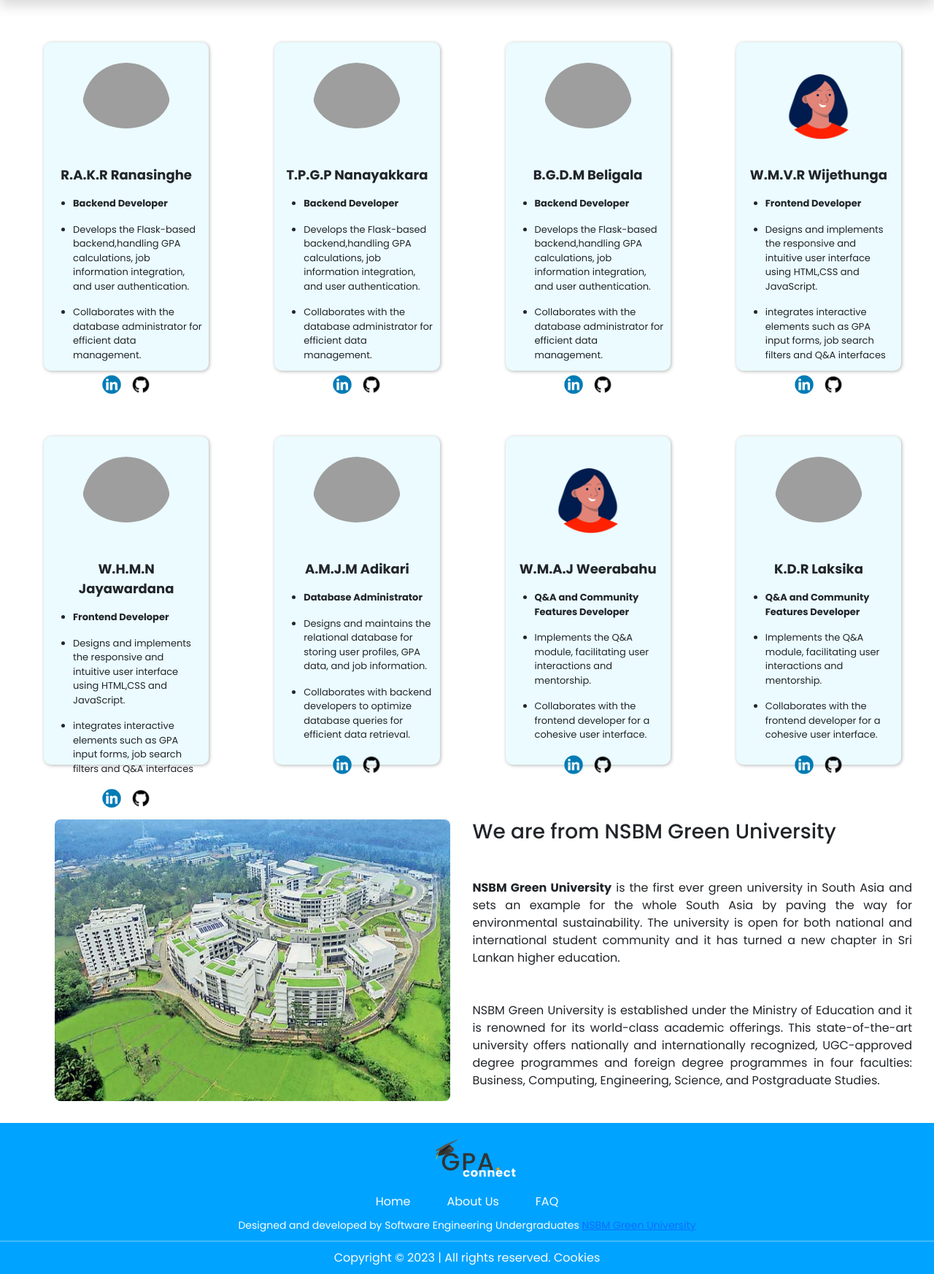
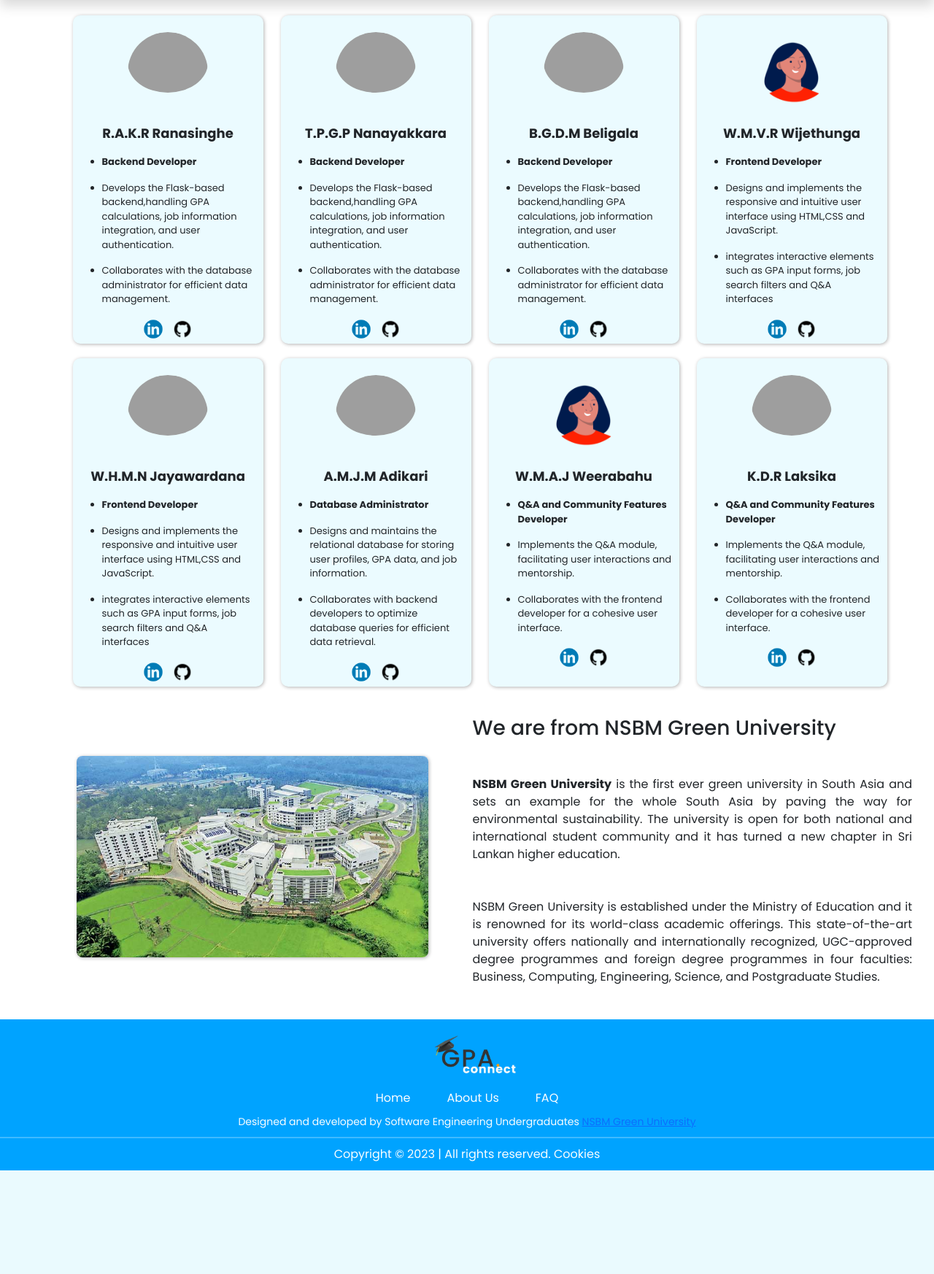
Before and after one commit to KumudithaRanasinghe/GPA_Connect, a Flask app: page /aboutus in a window 1280 px wide. Shown: the part 96-1842 px from the top of the page at 73% size. After the commit the page ends 1700 px from the top, so only its background shows below. Run offline with Flask 3, Linux system fonts and the light colour scheme; grey boxes are pictures that could not be loaded.

Commit message:
About us page response-ok

```diff
--- a/Templates/aboutus.html
+++ b/Templates/aboutus.html
@@ -27,10 +27,11 @@
     <main class="load-font">
 
 
-        <div class="space">
-            <div class="row-dev">
-                <!---->
+        <Section id="packages" class="pt-5">
 
+            <div class="container">
+                <div class="row">
+                    <div class="col-lg">
                         <div class="card-dev">
                             <div class="circular-image">
                                 <img src="https://media.licdn.com/dms/image/D5603AQEq0TBemNMj9Q/profile-displayphoto-shrink_200_200/0/1694000301701?e=1710374400&v=beta&t=E0OTs-t49e67F0E7EQsumdzp4fdVALucnLR9VWR99eo" alt="image">
@@ -52,13 +53,13 @@
                                     </ul>
                                 </div>
                                 <div class="social-align">
-                                <a href="https://www.linkedin.com/in/ravindu-ranasinghe-078a23254/"><img src="{{url_for('static', filename='Images/linkedin.png')}}" alt="linkedin" class="social"></a>
-                                <a href="https://github.com/KumudithaRanasinghe/"><img src="{{url_for('static', filename='Images/github.png')}}" alt="github" class="social"></a>
+                                        <a href="https://www.linkedin.com/in/ravindu-ranasinghe-078a23254/" target="_blank"><img src="{{url_for('static', filename='Images/linkedin.png')}}" alt="linkedin" class="social"></a>
+                                        <a href="https://github.com/KumudithaRanasinghe/" target="_blank"><img src="{{url_for('static', filename='Images/github.png')}}" alt="github" class="social"></a>
                                 </div>
                             </div>
                         </div>
-                <!---->
-                <!---->
+                    </div>
+                    <div class="col-lg">
                         <div class="card-dev">
                     <div class="circular-image">
                         <img src="https://media.licdn.com/dms/image/D5603AQETsvgTJdV_4w/profile-displayphoto-shrink_100_100/0/1701582457155?e=1710374400&v=beta&t=p1Ep-Z_wh8EVZLR1BPzUJ2047G0C1XjgybECpDkLb1Q" alt="image">
@@ -80,13 +81,13 @@
                             </ul>
                         </div>
                         <div class="social-align">
-                            <a href="https://www.linkedin.com/in/pasindu-nanayakkara-94867424b/"><img src="{{url_for('static', filename='Images/linkedin.png')}}" alt="linkedin" class="social"></a>
-                            <a href="#"><img src="{{url_for('static', filename='Images/github.png')}}" alt="github" class="social"></a>
+                            <a href="https://www.linkedin.com/in/pasindu-nanayakkara-94867424b/" target="_blank"><img src="{{url_for('static', filename='Images/linkedin.png')}}" alt="linkedin" class="social"></a>
+                            <a href="#" target="_blank"><img src="{{url_for('static', filename='Images/github.png')}}" alt="github" class="social"></a>
                     </div>
                     </div>
                 </div>
-                <!---->
-                <!---->
+                    </div>
+                    <div class="col-lg">
                         <div class="card-dev">
                             <div class="circular-image">
                                 <img src="https://media.licdn.com/dms/image/D5603AQHF8YhuaywLcg/profile-displayphoto-shrink_200_200/0/1701538334391?e=1710374400&v=beta&t=okWGhOxXvIv-hYrnJ2IgGDP2GV6Z-b-KeSGSYL_lKyc" alt="image">
@@ -108,13 +109,13 @@
                                     </ul>
                                 </div>
                                 <div class="social-align">
-                            <a href="https://www.linkedin.com/in/dushan-madushanka-360252196/"><img src="{{url_for('static', filename='Images/linkedin.png')}}" alt="linkedin" class="social"></a>
-                            <a href="https://github.com/dushan6693"><img src="{{url_for('static', filename='Images/github.png')}}" alt="github" class="social"></a>
+                                    <a href="https://www.linkedin.com/in/dushan-madushanka-360252196/" target="_blank"><img src="{{url_for('static', filename='Images/linkedin.png')}}" alt="linkedin" class="social"></a>
+                                    <a href="https://github.com/dushan6693" target="_blank"><img src="{{url_for('static', filename='Images/github.png')}}" alt="github" class="social"></a>
                             </div>
                             </div>
                         </div>
-                <!---->
-                <!---->
+                    </div>
+                    <div class="col-lg">
                         <div class="card-dev">
                             <div class="circular-image">
                                 <img src="{{url_for('static', filename='Images/icon-women.png')}}" alt="image">
@@ -136,18 +137,15 @@
                                     </ul>
                                 </div>
                                 <div class="social-align">
-                            <a href="#"><img src="{{url_for('static', filename='Images/linkedin.png')}}" alt="linkedin" class="social"></a>
-                            <a href="#"><img src="{{url_for('static', filename='Images/github.png')}}" alt="github" class="social"></a>
+                                    <a href="#" target="_blank"><img src="{{url_for('static', filename='Images/linkedin.png')}}" alt="linkedin" class="social"></a>
+                                    <a href="#" target="_blank"><img src="{{url_for('static', filename='Images/github.png')}}" alt="github" class="social"></a>
                             </div>
                             </div>
                         </div>
-                <!---->
-
                     </div>
-            <!--Row-->
-            <div class="row-dev">
-
-                <!---->
+                </div>
+                <div class="row">
+                    <div class="col-lg">
                         <div class="card-dev">
                             <div class="circular-image">
                                 <img src="https://media.licdn.com/dms/image/C4E03AQEdgoF699b67Q/profile-displayphoto-shrink_200_200/0/1659766894463?e=1710374400&v=beta&t=doySJ2TNjuHVqhXBeohPSvYVnNZY68gWlFQ6fXgwCGE" alt="image">
@@ -169,13 +167,13 @@
                                     </ul>
                                 </div>
                                 <div class="social-align">
-                            <a href="https://www.linkedin.com/in/nipun-jayawardhana-4b8997247/"><img src="{{url_for('static', filename='Images/linkedin.png')}}" alt="linkedin" class="social"></a>
-                            <a href="#"><img src="{{url_for('static', filename='Images/github.png')}}" alt="github" class="social"></a>
+                                    <a href="https://www.linkedin.com/in/nipun-jayawardhana-4b8997247/" target="_blank"><img src="{{url_for('static', filename='Images/linkedin.png')}}" alt="linkedin" class="social"></a>
+                                    <a href="#" target="_blank"><img src="{{url_for('static', filename='Images/github.png')}}" alt="github" class="social"></a>
                             </div>
                             </div>
                         </div>
-                <!---->
-                <!---->
+                    </div>
+                    <div class="col-lg">
                         <div class="card-dev">
                             <div class="circular-image">
                                 <img src="https://media.licdn.com/dms/image/D5603AQHWVOz8MFOBpg/profile-displayphoto-shrink_800_800/0/1705499343398?e=1711584000&v=beta&t=xpgqfnSLEkqaoREZnXtWdFWnZ-u5icYtjb-FWyN5j70" alt="image">
@@ -197,13 +195,13 @@
                                     </ul>
                                 </div>
                                 <div class="social-align">
-                            <a href="https://www.linkedin.com/in/jayani-adikari-a9aa31291/"><img src="{{url_for('static', filename='Images/linkedin.png')}}" alt="linkedin" class="social"></a>
-                            <a href="#"><img src="{{url_for('static', filename='Images/github.png')}}" alt="github" class="social"></a>
+                                    <a href="https://www.linkedin.com/in/jayani-adikari-a9aa31291/" target="_blank"><img src="{{url_for('static', filename='Images/linkedin.png')}}" alt="linkedin" class="social"></a>
+                                    <a href="#" target="_blank"><img src="{{url_for('static', filename='Images/github.png')}}" alt="github" class="social"></a>
                             </div>
                             </div>
                         </div>
-                <!---->
-                <!---->
+                    </div>
+                    <div class="col-lg">
                         <div class="card-dev">
                             <div class="circular-image">
                                 <img src="{{url_for('static', filename='Images/icon-women.png')}}" alt="image">
@@ -225,13 +223,13 @@
                                     </ul>
                                 </div>
                                 <div class="social-align">
-                            <a href="#"><img src="{{url_for('static', filename='Images/linkedin.png')}}" alt="linkedin" class="social"></a>
-                            <a href="#"><img src="{{url_for('static', filename='Images/github.png')}}" alt="github" class="social"></a>
+                                    <a href="#" target="_blank"><img src="{{url_for('static', filename='Images/linkedin.png')}}" alt="linkedin" class="social"></a>
+                                    <a href="#" target="_blank"><img src="{{url_for('static', filename='Images/github.png')}}" alt="github" class="social"></a>
                             </div>
                             </div>
                         </div>
-                <!---->
-                <!---->
+                    </div>
+                    <div class="col-lg">
                         <div class="card-dev">
                             <div class="circular-image">
                                 <img src="https://media.licdn.com/dms/image/D4E03AQHnstPYJ7XBmw/profile-displayphoto-shrink_200_200/0/1667008084904?e=1710374400&v=beta&t=3o4u9wJFBoa3wy2dK0hLd_Y9XFq5RZCx9fHl4qvocRg" alt="image">
@@ -253,19 +251,17 @@
                                     </ul>
                                 </div>
                                 <div class="social-align">
-                            <a href="https://www.linkedin.com/in/rasil-laksika-kottagoda-749516255/"><img src="{{url_for('static', filename='Images/linkedin.png')}}" alt="linkedin" class="social"></a>
-                            <a href="#"><img src="{{url_for('static', filename='Images/github.png')}}" alt="github" class="social"></a>
+                                    <a href="https://www.linkedin.com/in/rasil-laksika-kottagoda-749516255/" target="_blank"><img src="{{url_for('static', filename='Images/linkedin.png')}}" alt="linkedin" class="social"></a>
+                                    <a href="#" target="_blank"><img src="{{url_for('static', filename='Images/github.png')}}" alt="github" class="social"></a>
                             </div>
                             </div>
                         </div>
-                 <!---->
                     </div>
-            <!--Row-->
-            <div class="row-dev">
-
+                </div>
 
             </div>
-            <!--Row-->
+
+        </Section>
 
             <div class="description">
                 <div class="image-section col-sm-12 col-lg-12 col-xl-6 pb-4 pb-xl-0">
--- a/Templates/calgpa.html
+++ b/Templates/calgpa.html
@@ -450,14 +450,15 @@ function checkItemAvailability(itemId) { //check rows availability. prevent from
 
                 var gpa = document.getElementById('finalGpa').innerText;
                 if(gpa>0.1){
+
                     window.location.href = '/jobs?id={{ degree[0][0] }}&gpa='+gpa;
 
-                }
-                else{
+                }else{
                     alert("minimum GPA value is 0.2");
                 }
 
         }
+
     //     function findJob() {
     //         var isLoggedIn = checkUserLoggedIn(); // Assuming you have a function to check user login status
 
--- a/static/CSS/aboutus.css
+++ b/static/CSS/aboutus.css
@@ -14,20 +14,10 @@ font-size: small;
 box-shadow: 1px 1px 5px 0 rgba(0, 0, 0, 0.3);
 border-radius: 10px;
 padding: 8px;
-margin: 45px ;
+margin: 10px ;
 
 }
-.row-dev{
-display: flex;
-flex-direction: row;
-justify-content: space-around;
-}
-.column-dev{
-display: flex;
-flex-direction: column;
-justify-content: space-around;
-overflow: hidden;
-}
+
 
 .circular-image:hover{
     transform: scale(1.01);
@@ -35,8 +25,9 @@ overflow: hidden;
 .img{
     margin: 20px;
     box-sizing: border-box;
-    width: 20%;
-    border-radius: 20px;
+    width: 10%;
+    border-radius: 10px;
+    box-shadow: 1px 1px 5px 0 rgba(0, 0, 0, 0.3);
   }
 .space{
     margin-top: 50px;
@@ -44,11 +35,11 @@ overflow: hidden;
 
 
 .circular-image {
-    width: 120px;
-    height: 120px;
+    width: 110px;
+    height: 110px;
     border-radius: 50%;
     overflow: hidden;
-    margin: 20px auto;
+    margin: 15px auto;
     transition: 300ms;
 }
 
@@ -73,8 +64,8 @@ overflow: hidden;
     align-items: center;
 }
 .description .image-section img {
-    width: 90%;
-    height: 100%;
+    width: 80%;
+    display: block;
     border-radius: 0.5rem;
 }
 .description .description-section p {
@@ -88,6 +79,7 @@ overflow: hidden;
     text-align: center;
 
 }
+
 .social{
     width: 30px;
     margin-left: 5px;
```
Lines whose indentation alone changed are shown as unchanged.
